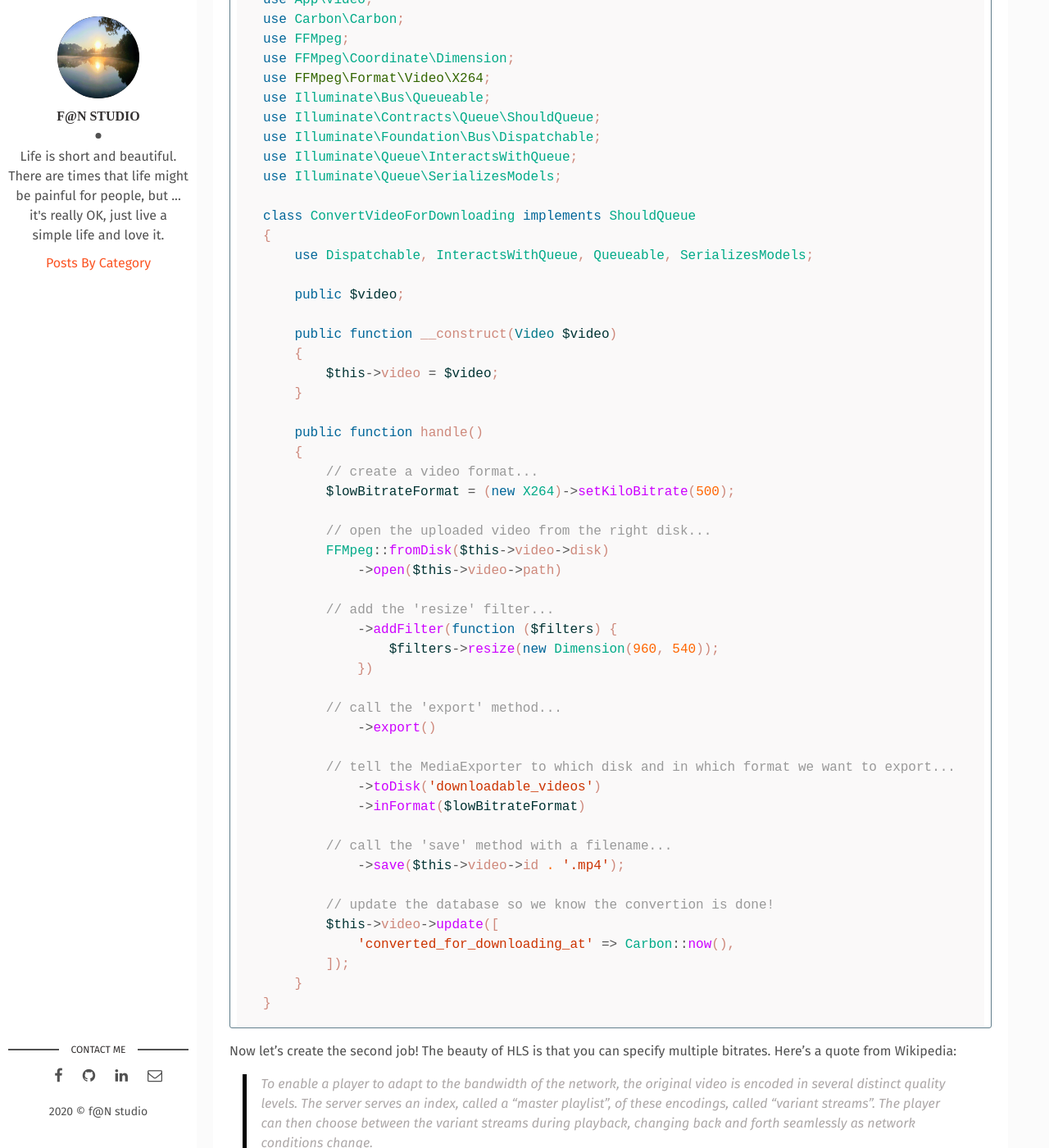
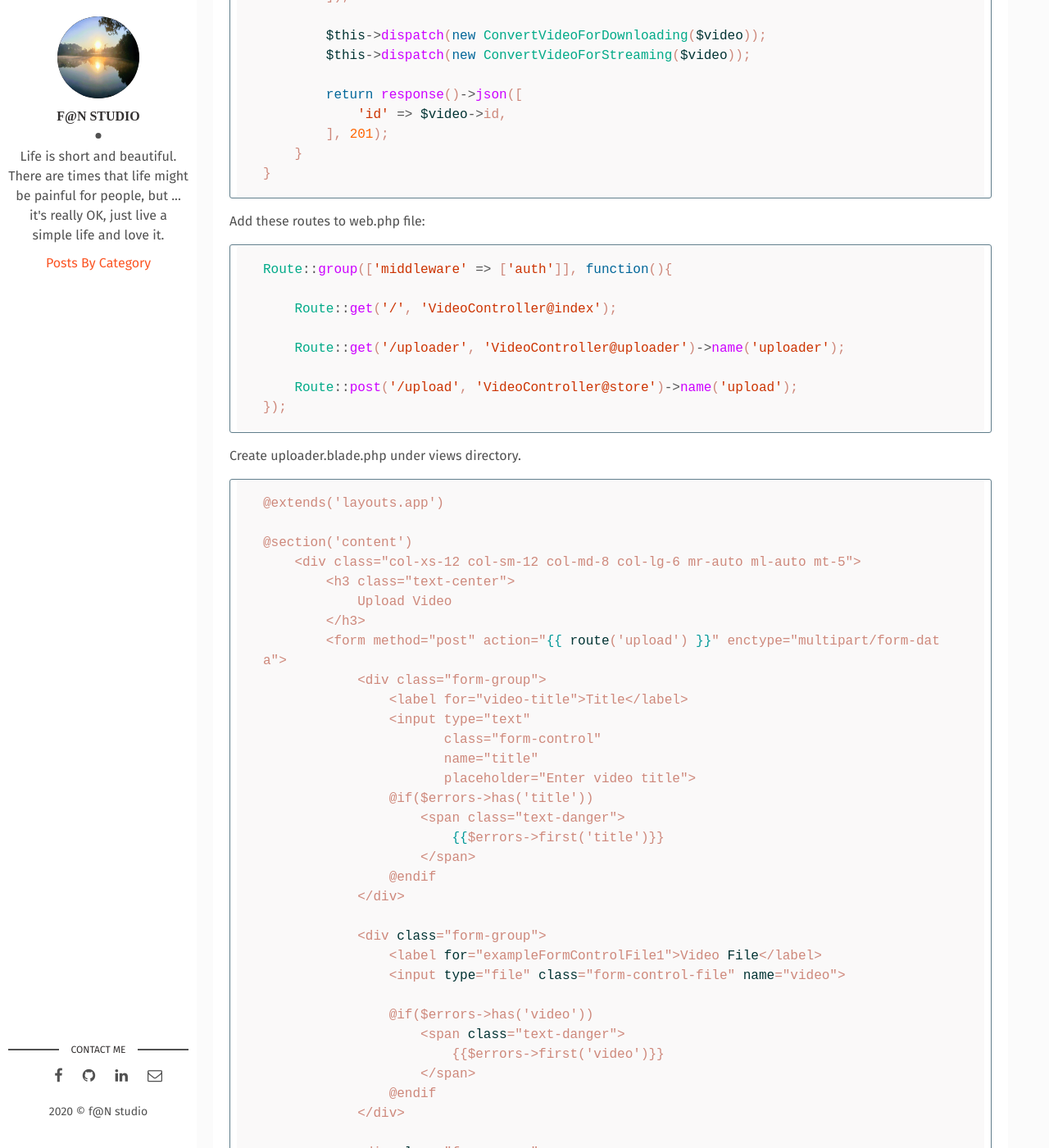
Before and after one commit to wowfrank/wowfrank.github.io, a Jekyll site: the page built from _posts/2020-02-08-howto-use-ffmpeg-in-your-laravel-projects.md, in a window 1280 px wide and 1400 px high, scrolled down 3432 px. Shown: the whole window at 82% size. Built offline with Jekyll 4.4.1, drawn with Linux system fonts in a browser that asks for light colours; comment, search, counter and statistics services are not loaded; some of the changed text lies outside the part shown.

Commit message:
Update 2020-02-08-howto-use-ffmpeg-in-your-laravel-projects.md

````diff
--- a/_posts/2020-02-08-howto-use-ffmpeg-in-your-laravel-projects.md
+++ b/_posts/2020-02-08-howto-use-ffmpeg-in-your-laravel-projects.md
@@ -26,16 +26,37 @@
 Since this is an example app, the database migration is quite simple.
 
 ```php
-Schema::create('videos', function (Blueprint $table) {
-    $table->increments('id');
-    $table->string('title');
-    $table->string('original_name');
-    $table->string('disk');
-    $table->string('path');
-    $table->datetime('converted_for_downloading_at')->nullable();
-    $table->datetime('converted_for_streaming_at')->nullable();
-    $table->timestamps();
-});
+class CreateVideosTable extends Migration
+{
+    /**
+     * Run the migrations.
+     *
+     * @return void
+     */
+    public function up()
+    {
+    	Schema::create('videos', function (Blueprint $table) {
+		    $table->increments('id');
+		    $table->string('title');
+		    $table->string('original_name');
+		    $table->string('disk');
+		    $table->string('path');
+		    $table->datetime('converted_for_downloading_at')->nullable();
+		    $table->datetime('converted_for_streaming_at')->nullable();
+		    $table->timestamps();
+		});
+    }
+
+	/**
+	 * Reverse the migrations.
+	 *
+	 * @return void
+	 */
+	public function down()
+	{
+	    Schema::dropIfExists('videos');
+	}
+}
 ```
 
 Personally I don't use Eloquent's mass-assignment protection so I define the $guarded property of the Video model as an empty array and fill the $dates property with the two datetime columns.
@@ -56,9 +77,12 @@
 
 Before we can start working on the controller, we need a form request class to validate the user's input. I prefer to keep validation rules out of the controllers but that's just a personal preference. You could perfectly put the validation logic in your controller. Besides the form request class, let's generate two job classes so we can queue some video processing.
 
+```bash
 php artisan make:request StoreVideoRequest
 php artisan make:job ConvertVideoForDownloading
 php artisan make:job ConvertVideoForStreaming
+```
+
 Make the authorize method of the StoreVideoRequest class returns true (or implement your own authorization logic) and fill the rules method with the necessary rules. Replace the mime types with the actual types you want to support.
 
 ```php
@@ -100,6 +124,96 @@
         return response()->json([
             'id' => $video->id,
         ], 201);
+    }
+}
+```
+
+Add these routes to web.php file:
+
+```php
+Route::group(['middleware' => ['auth']], function(){
+
+    Route::get('/', 'VideoController@index');
+
+    Route::get('/uploader', 'VideoController@uploader')->name('uploader');
+
+    Route::post('/upload', 'VideoController@store')->name('upload');
+});
+```
+
+Create  uploader.blade.php under views directory.
+
+{% raw %}
+```liquid
+@extends('layouts.app')
+
+@section('content')
+    <div class="col-xs-12 col-sm-12 col-md-8 col-lg-6 mr-auto ml-auto mt-5">
+        <h3 class="text-center">
+            Upload Video
+        </h3>
+        <form method="post" action="{{ route('upload') }}" enctype="multipart/form-data">
+            <div class="form-group">
+                <label for="video-title">Title</label>
+                <input type="text"
+                       class="form-control"
+                       name="title"
+                       placeholder="Enter video title">
+                @if($errors->has('title'))
+                    <span class="text-danger">
+                        {{$errors->first('title')}}
+                    </span>
+                @endif
+            </div>
+
+            <div class="form-group">
+                <label for="exampleFormControlFile1">Video File</label>
+                <input type="file" class="form-control-file" name="video">
+
+                @if($errors->has('video'))
+                    <span class="text-danger">
+                        {{$errors->first('video')}}
+                    </span>
+                @endif
+            </div>
+
+            <div class="form-group">
+                <input type="submit" class="btn btn-default">
+            </div>
+
+            {{csrf_field()}}
+        </form>
+    </div>
+@endSection
+```
+{% endraw %}
+
+Also, create a StoreVideoRequest form request for validating uploader form input.
+
+```php
+class StoreVideoRequest extends FormRequest
+{
+    /**
+     * Determine if the user is authorized to make this request.
+     *
+     * @return bool
+     */
+    public function authorize()
+    {
+        return true;
+    }
+
+    /**
+     * Get the validation rules that apply to the request.
+     *
+     * @return array
+     */
+    public function rules()
+    {
+        return [
+            'title' => 'required',
+            'video' => 'required|file|mimetypes:video/*',
+        ];
     }
 }
 ```
@@ -173,6 +287,11 @@
 
 The package handles all the playlist stuff for you. The only thing you have to do is specify the different formats.
 
+```bash
+composer require pbmedia/laravel-ffmpeg
+sudo apt-get install ffmpeg
+```
+
 ```php
 <?php
 
@@ -231,6 +350,20 @@
 }
 ```
 
+```php
+'providers' => [
+    ...
+    Pbmedia\LaravelFFMpeg\FFMpegServiceProvider::class,
+    ...
+];
+
+'aliases' => [
+    ...
+    'FFMpeg' => Pbmedia\LaravelFFMpeg\FFMpegFacade::class
+    ...
+];
+```
+
 If you want to stream the HLS export in a browser, take a look at this package. It adds HLS support to the excellent Video.js HTML5 video player, even for browsers that don't support HLS natively. When the processing of the video is done you can easily create URLs of the downloadable and streamable versions:
 
 ```php
````
